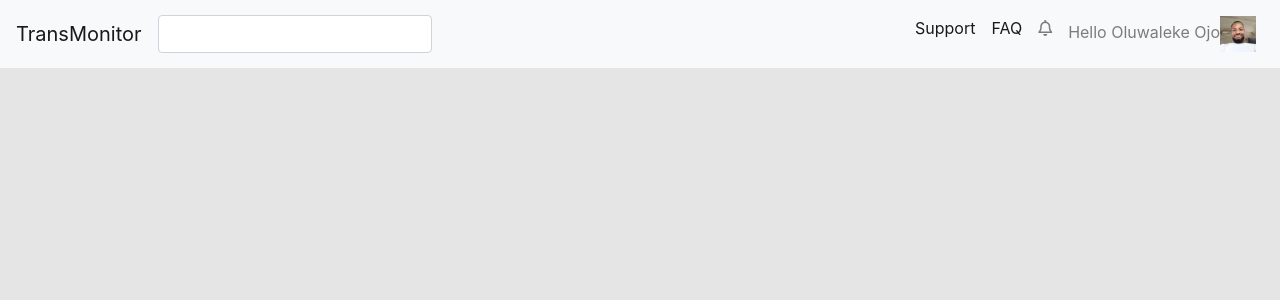
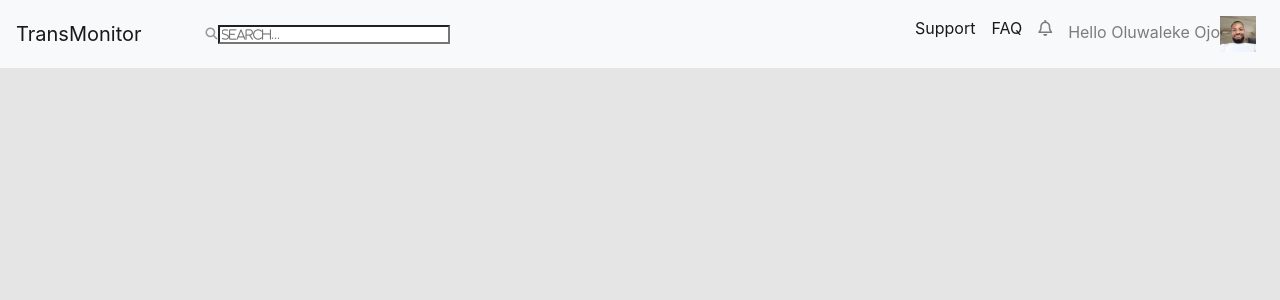
Before and after one commit to chidiogo-akunne/Vela-Front-end-test, a React (Create React App) app: page / in a window 1280 px wide. Shown: the top 300 px of the page. Built offline with nearby package versions, Linux system fonts and the light colour scheme.

Commit message:
refactor code

```diff
--- a/src/Components/Commons/SearchInput/SearchInput.js
+++ b/src/Components/Commons/SearchInput/SearchInput.js
@@ -1,14 +1,16 @@
 import React from "react";
+import "./SearchInput.css";
 
 export default function SearchInput(props) {
   return (
     <div>
-      <form class="form-inline my-2 my-lg-0">
+      <form className="form-inline my-2 my-lg-0 fas fa-search">
         <input
           className="form-control mr-sm-2"
           type="search"
-          placeholder={props.placholder}
+          placeholder={props.placeholder}
           aria-label="Search"
+          className={props.SearchStyle}
         />
       </form>
     </div>
```
